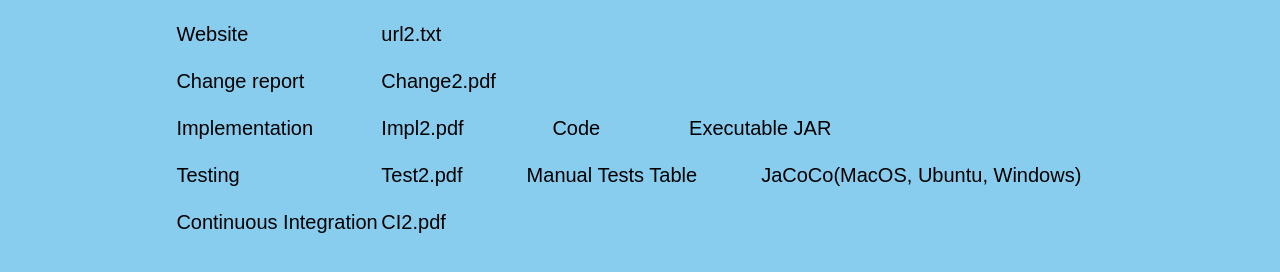
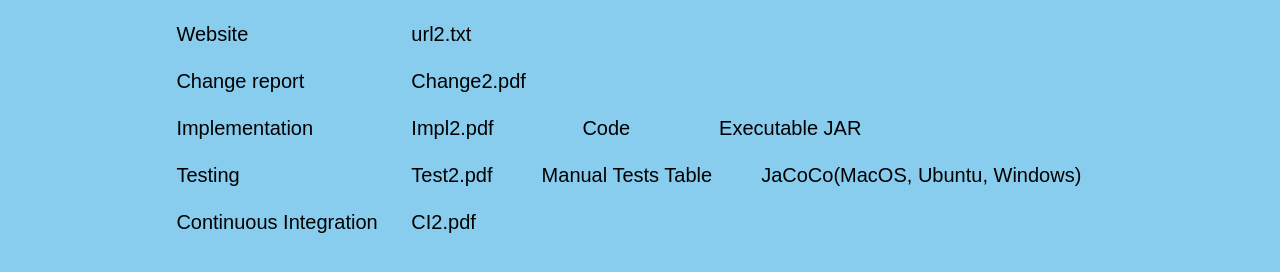
Before and after one commit to Langs8/team11_assessment2_piazzapanic, a plain HTML site: page html/deliverables.html in a window 1280 px wide. Shown: the part 732-1004 px from the top of the page. Drawn offline with Linux system fonts and the light colour scheme.

Commit message:
Update team-11.css

```diff
--- a/team-11.css
+++ b/team-11.css
@@ -142,7 +142,7 @@ img {
 }
 
 .test{
-    width: 700px;
+    width: 670px;
 }
 
 #whitespace {
```
